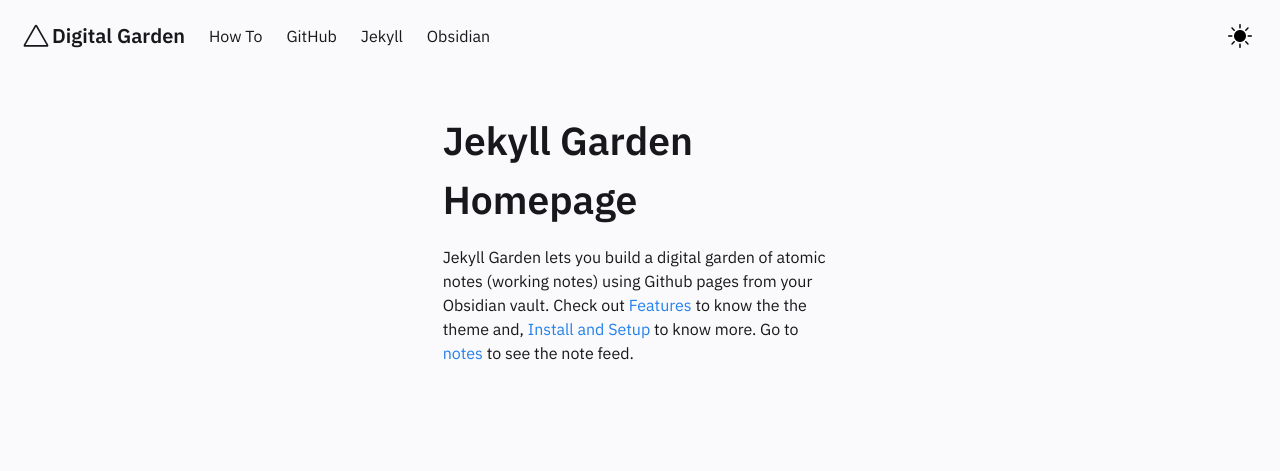
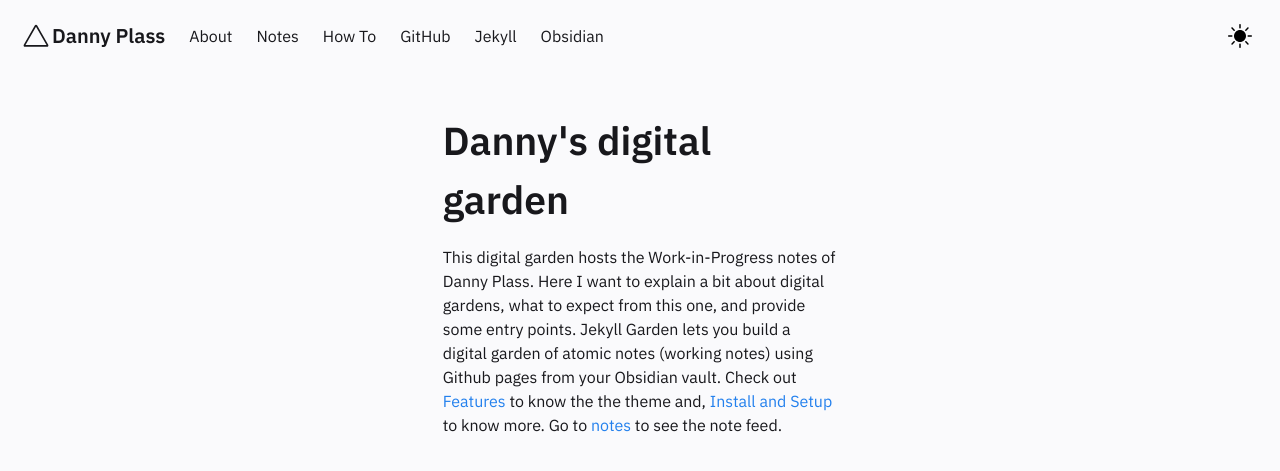
Before and after one commit to dplass/dplass.github.io, a Jekyll site: the page built from pages/index.md, in a window 1280 px wide. Shown: the top 471 px of the page. Built offline with Jekyll 4.4.1, drawn with Linux system fonts in a browser that asks for light colours.

Commit message:
added about and notes to the menu

```diff
--- a/_includes/Header.html
+++ b/_includes/Header.html
@@ -35,7 +35,7 @@
         <svg width="32" height="32" viewBox="0 0 80 80" fill="none" xmlns="http://www.w3.org/2000/svg">
           <path fill-rule="evenodd" clip-rule="evenodd" d="M36.9477 13.7742C38.3043 11.4086 41.6957 11.4086 43.0523 13.7742L70.5226 61.6774C71.8791 64.043 70.1834 67 67.4703 67H12.5297C9.81658 67 8.12089 64.043 9.47744 61.6774L36.9477 13.7742ZM40 16.9677L13.7506 62.7419H66.2494L40 16.9677Z" fill="var(--text-main)"/>
         </svg>
-        <h4>Digital Garden</h4>
+        <h4>Danny Plass</h4>
       </a>
       <div class="navbar-item navbar-dark-mode__mobile is-hidden-tablet" onclick="modeSwitcher()">
         <div class="buttons">
@@ -55,6 +55,12 @@
 
     <div id="navbarBasicExample" class="navbar-menu">
       <div class="navbar-start">
+        <a href="../about.html"  class="navbar-item">
+          About
+        </a>
+        <a href="../posts/notes"  class="navbar-item">
+          Notes
+        </a>
         <a href="../posts/how-to"  class="navbar-item">
           How To
         </a>
--- a/_includes/Homepage.html
+++ b/_includes/Homepage.html
@@ -1,8 +1,12 @@
 <div class="column is-4">
     <div class="block homeblock">
-    <h1>Jekyll Garden Homepage</h1>
+    <h1>Danny's digital garden</h1>
 
     <p>
+        This digital garden hosts the Work-in-Progress notes of Danny Plass.
+
+        Here I want to explain a bit about digital gardens, what to expect from this one, and provide some entry points.
+
         Jekyll Garden lets you build a digital garden of atomic notes (working notes) using Github pages from your Obsidian vault.
         Check out <a href="../posts/how-to">Features </a> to know the the theme and, <a href="../posts/how-to"> Install and Setup </a> to know more.
         Go to <a href="../notes"> notes </a> to see the note feed.
```
Also changed, not shown: README.md (+1 -41 lines), _includes/about.html (added, +10 -0 lines), _notes/Public/Welcome to the garden.md (+0 -2 lines), 2 other files.
